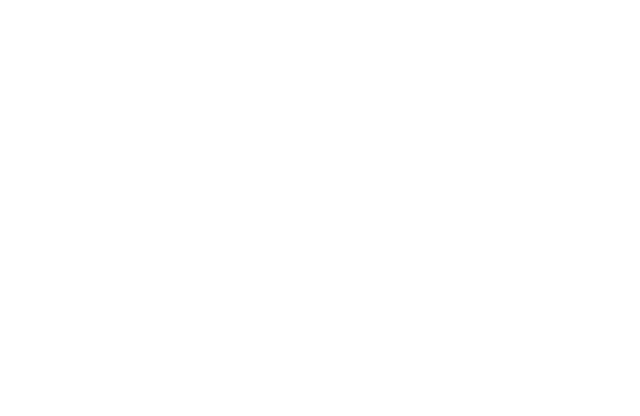
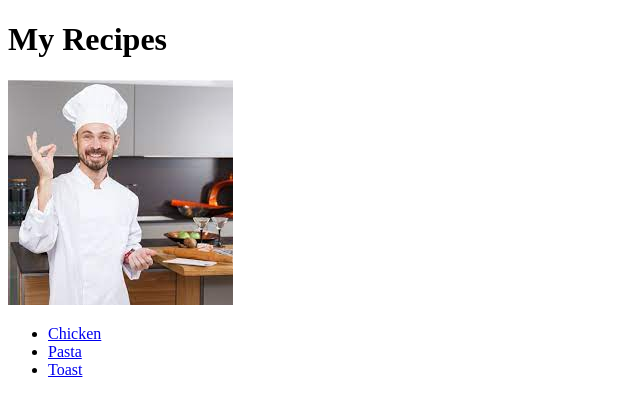
Before and after one commit to Dylan-Brisco/Odin-Cookbook, a plain HTML site: page index.html in a window 1280 px wide. Shown: the whole page, without its empty margins (0-640 px from the left). Drawn offline with Linux system fonts and the light colour scheme.

Commit message:
Added header, image, and links to index.html

```diff
--- a/index.html
+++ b/index.html
@@ -4,9 +4,15 @@
     <meta charset="UTF-8">
     <meta http-equiv="X-UA-Compatible" content="IE=edge">
     <meta name="viewport" content="width=device-width, initial-scale=1.0">
-    <title>Document</title>
+    <title>My Cookbook</title>
 </head>
 <body>
-
+    <h1>My Recipes</h1>
+    <img src="./img/chef.jpg" alt="Chef">
+    <ul>
+        <li><a href="./pages/chicken.html"> Chicken</a></li>
+        <li><a href="./pages/pasta.html"> Pasta</a></li>
+        <li><a href="./pages/toast.html"> Toast</a></li>
+    </ul>
 </body>
 </html>
```
